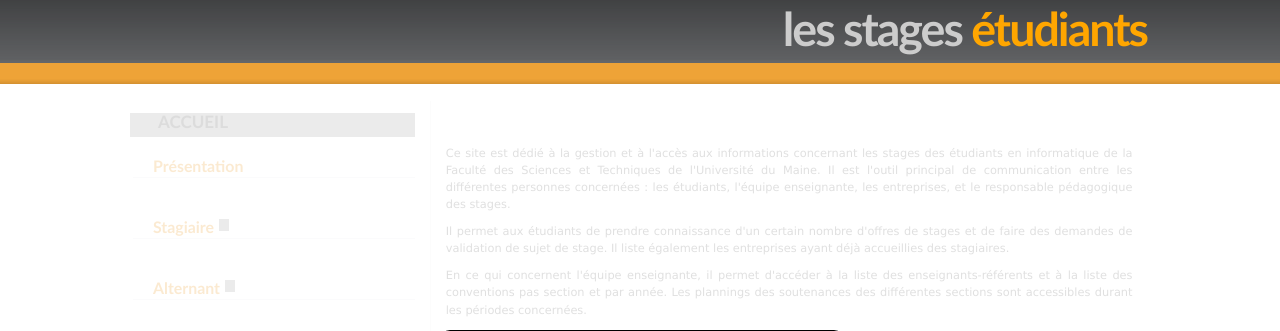
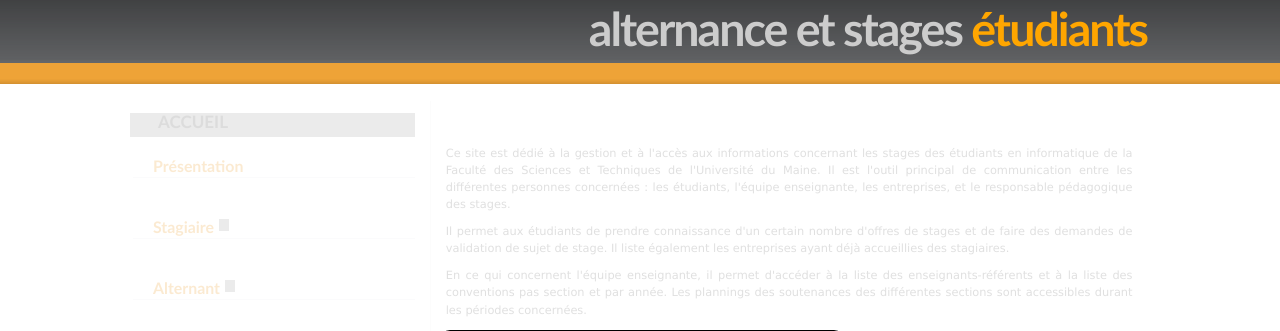
Before and after one commit to thethythy/site_stages, a PHP site: page /Filemanager/alternant/index.php in a window 1280 px wide. Shown: the top 331 px of the page. Run offline with PHP 8.4, Linux system fonts and the light colour scheme; grey boxes are pictures that could not be loaded.

Commit message:
Modification premier titre de la page

```diff
--- a/access_control.php
+++ b/access_control.php
@@ -19,7 +19,7 @@ session_write_close();
 include_once('classes/moteur/Utils.php');
 spl_autoload_register('Utils::my_autoloader_from_level1'); // Accès par redirection
 
-IHM_Generale::header("Les stages", "étudiants", "/", array(), "auchargement");
+IHM_Generale::header("alternance et stages", "étudiants", "/", array(), "auchargement");
 IHM_Menu::menuAccueilAccessControl();
 ?>
 
```
